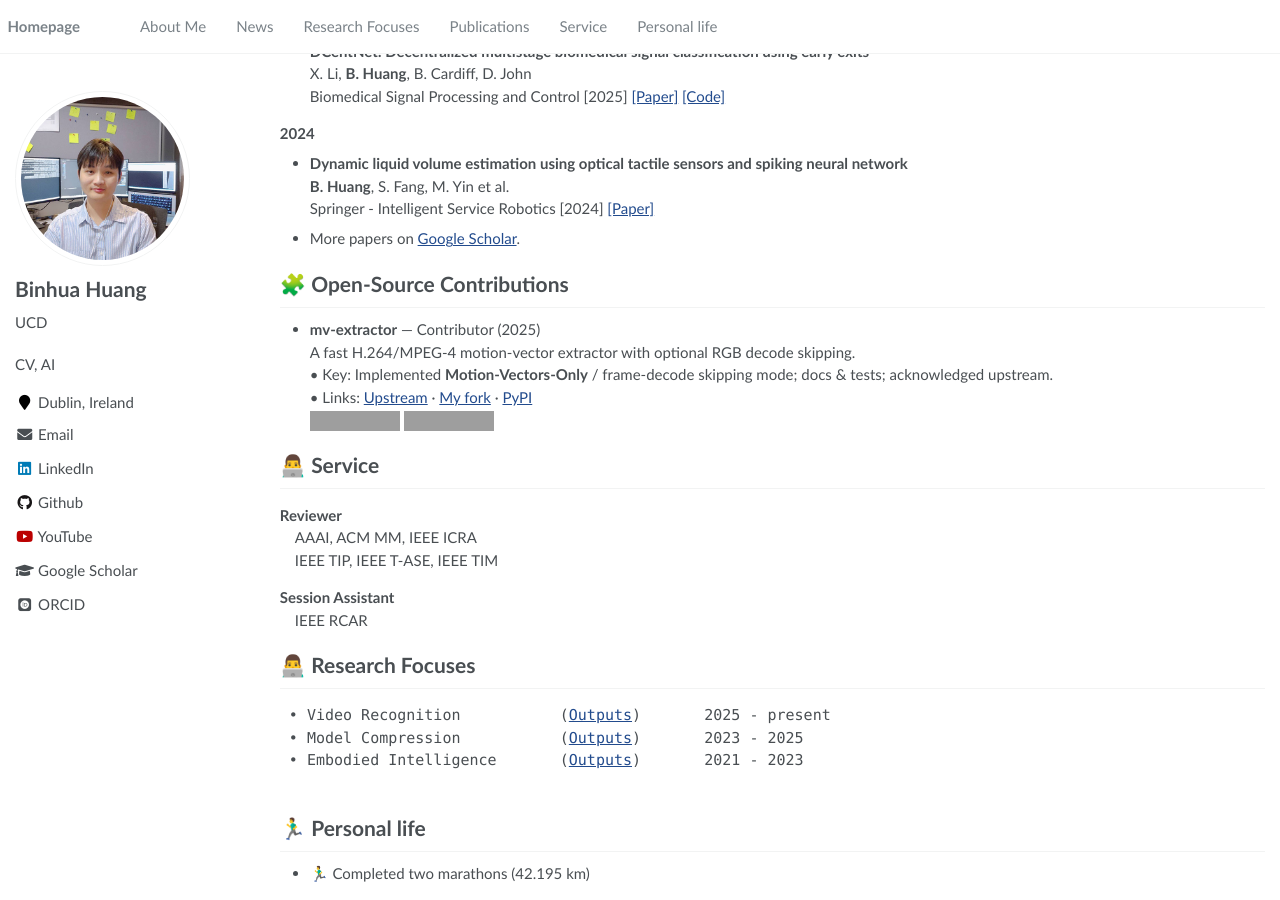
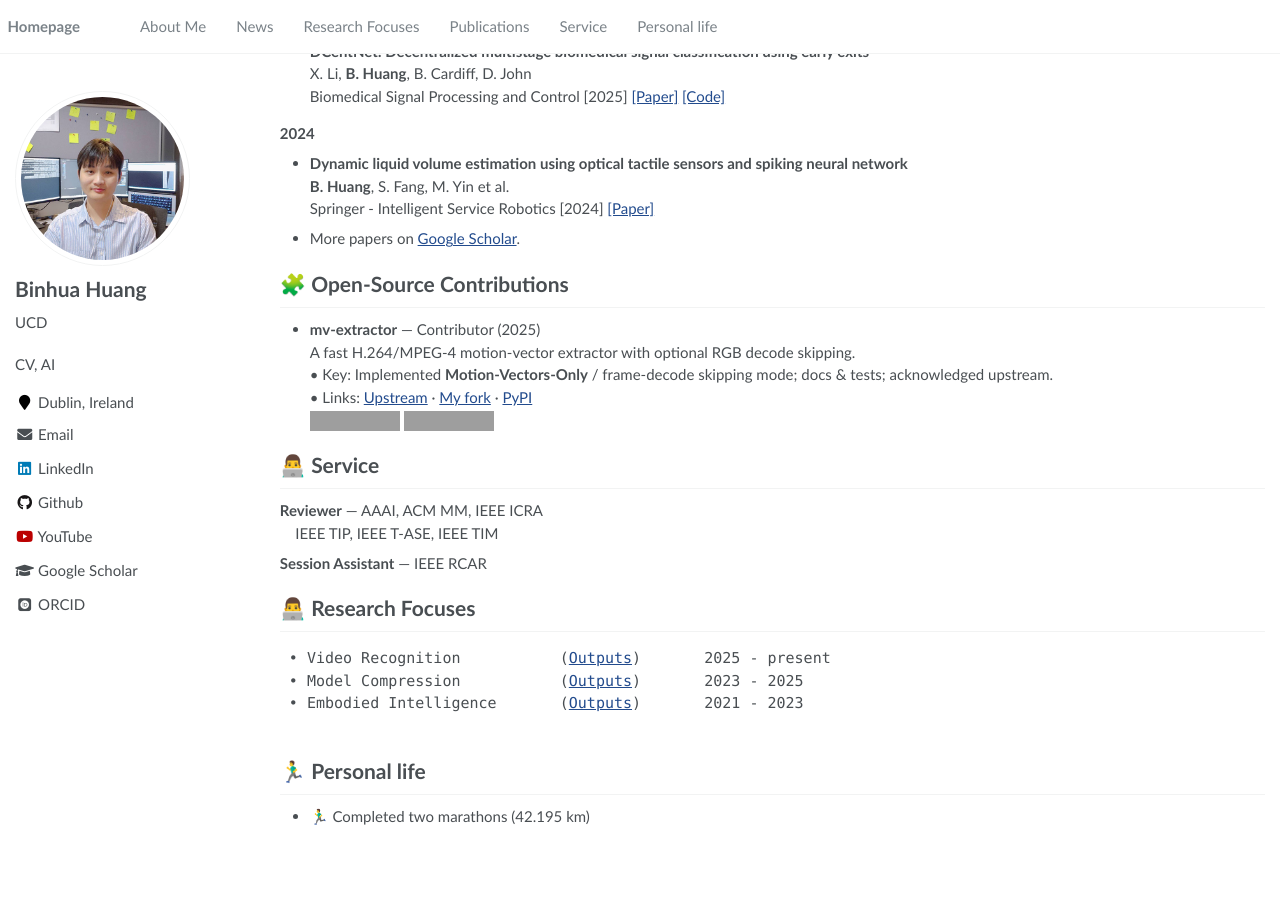
Before and after one commit to microa/microa.github.io, a Jekyll site: the page built from _pages/about.md, in a window 1280 px wide and 900 px high, scrolled down 1035 px. Built offline with Jekyll 4.4.1, drawn with Linux system fonts in a browser that asks for light colours; some web fonts are replaced; after the commit the page ends 1878 px from its top, so only the background shows below that; part of the change alters nothing that is shown; grey boxes are pictures that could not be loaded.

```diff
--- a/_pages/about.md
+++ b/_pages/about.md
@@ -91,12 +91,11 @@ My current research focuses on computer vision, machine learning, and AI.
 
 
 # 👨‍💻 Service
-**Reviewer**
-: AAAI, ACM MM, IEEE ICRA
-: IEEE TIP, IEEE T-ASE, IEEE TIM
+**Reviewer** — AAAI, ACM MM, IEEE ICRA
+&nbsp;&nbsp;&nbsp;&nbsp;IEEE TIP, IEEE T-ASE, IEEE TIM
 
-**Session Assistant**
-: IEEE RCAR
+**Session Assistant** — IEEE RCAR
+
 
 
 # 👨‍💻 Research Focuses
```
